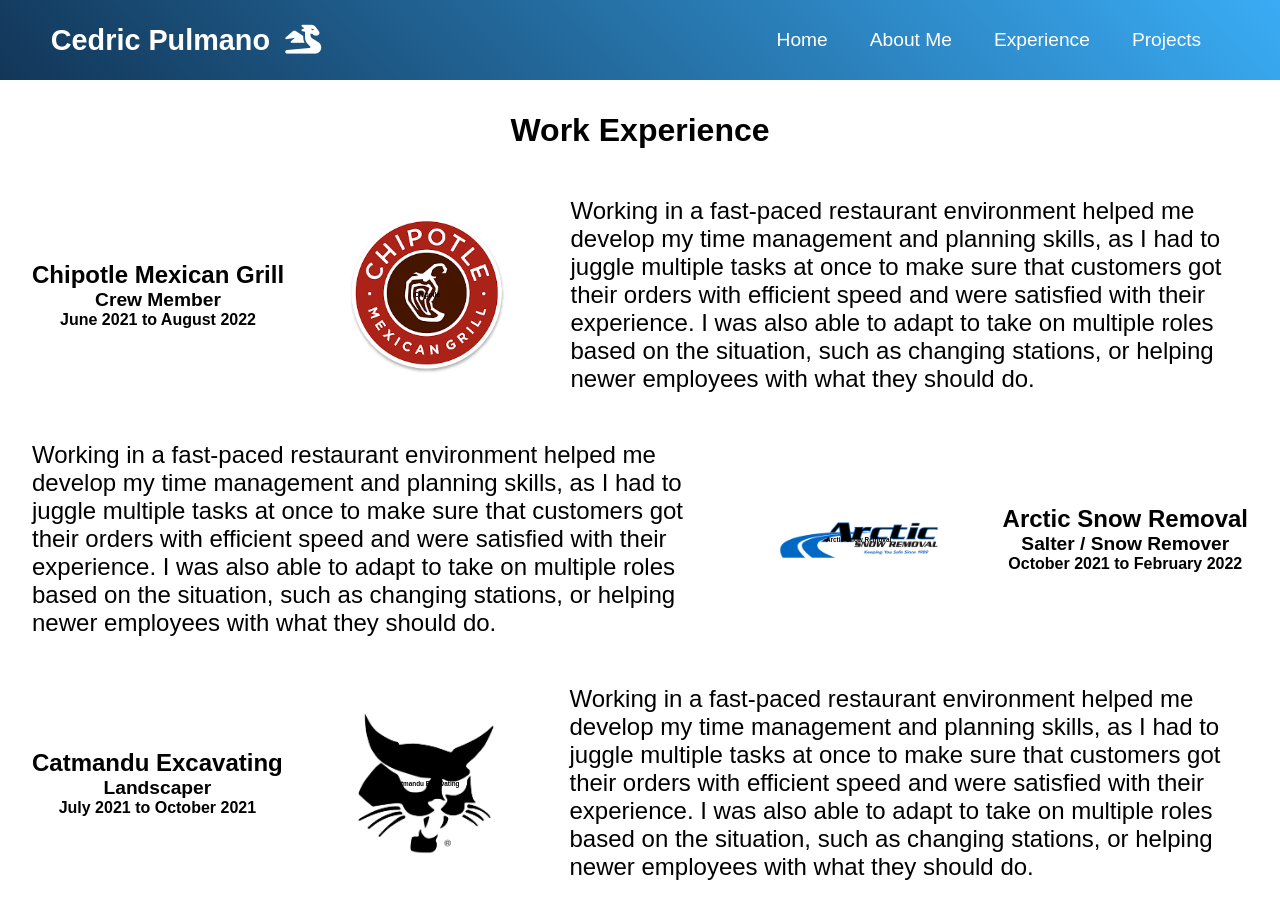
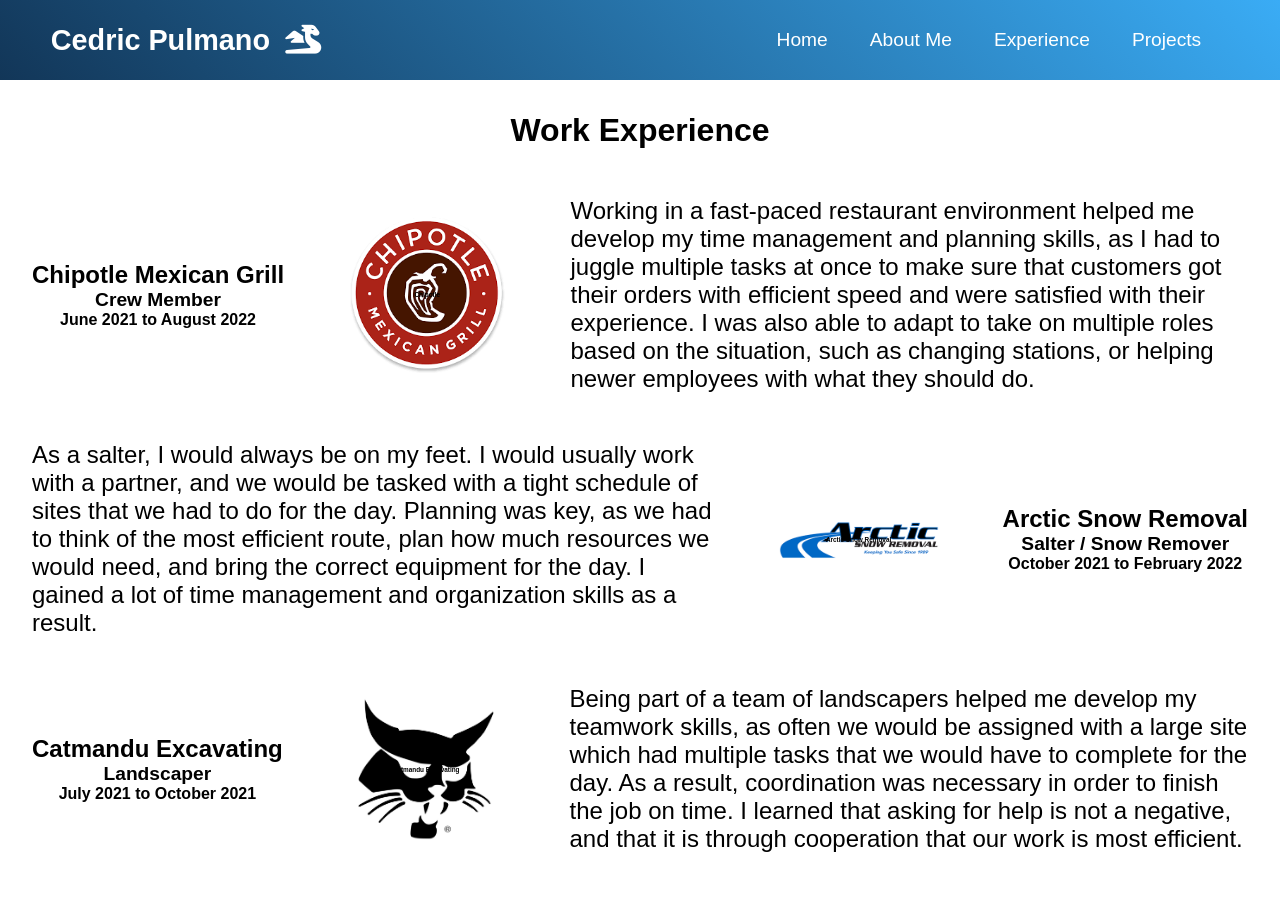
Before and after one commit to CedricPulmano/pulmano-cedric-website, a React (Create React App) app: page /experience in a window 1280 px wide. Shown: the top 921 px of the page. Built offline with nearby package versions, Linux system fonts and the light colour scheme; a web font is replaced by a local one.

Commit message:
Updated job descriptions for work experience

```diff
--- a/src/components/pages/About.js
+++ b/src/components/pages/About.js
@@ -78,10 +78,11 @@
       <div className="info-section hobbies">
         <p className="info-item info-text">
           In my free time, I enjoy listening to music and practicing how to play
-          the guitar. I also try to stay active by playing sports, going outside
-          on walks, going on camping trips, and working out at the gym. I
-          currently attend and volunteer at my church to be more involved within
-          my community.
+          the guitar. I also try to stay active by playing sports, going on
+          walks, going on camping trips, and working out at the gym. I like the
+          outdoors, as I play many field sports and have had a few jobs that
+          were outside. I currently attend and volunteer at my church to be more
+          involved within my community.
         </p>
       </div>
       <div className="info-section media-section">
--- a/src/components/pages/Experience.js
+++ b/src/components/pages/Experience.js
@@ -32,13 +32,12 @@
       </div>
       <div className="info-grid reverse arctic-snow">
         <p className="grid-item grid-text">
-          Working in a fast-paced restaurant environment helped me develop my
-          time management and planning skills, as I had to juggle multiple tasks
-          at once to make sure that customers got their orders with efficient
-          speed and were satisfied with their experience. I was also able to
-          adapt to take on multiple roles based on the situation, such as
-          changing stations, or helping newer employees with what they should
-          do.
+          As a salter, I would always be on my feet. I would usually work with a
+          partner, and we would be tasked with a tight schedule of sites that we
+          had to do for the day. Planning was key, as we had to think of the
+          most efficient route, plan how much resources we would need, and bring
+          the correct equipment for the day. I gained a lot of time management
+          and organization skills as a result.
         </p>
         <ImageFigure
           divClasses="grid-item"
@@ -69,13 +68,12 @@
           header="Catmandu Excavating"
         />
         <p className="grid-item grid-text">
-          Working in a fast-paced restaurant environment helped me develop my
-          time management and planning skills, as I had to juggle multiple tasks
-          at once to make sure that customers got their orders with efficient
-          speed and were satisfied with their experience. I was also able to
-          adapt to take on multiple roles based on the situation, such as
-          changing stations, or helping newer employees with what they should
-          do.
+          Being part of a team of landscapers helped me develop my teamwork
+          skills, as often we would be assigned with a large site which had
+          multiple tasks that we would have to complete for the day. As a
+          result, coordination was necessary in order to finish the job on time.
+          I learned that asking for help is not a negative, and that it is
+          through cooperation that our work is most efficient.
         </p>
       </div>
       <h1 className="main-title">Volunteering</h1>
```
